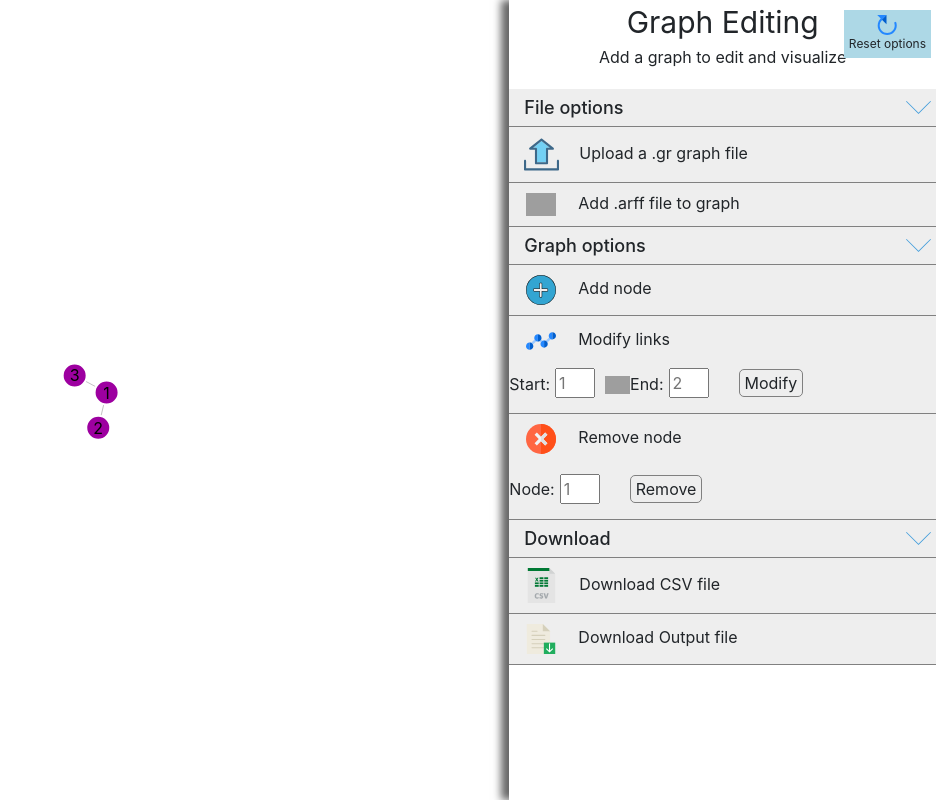
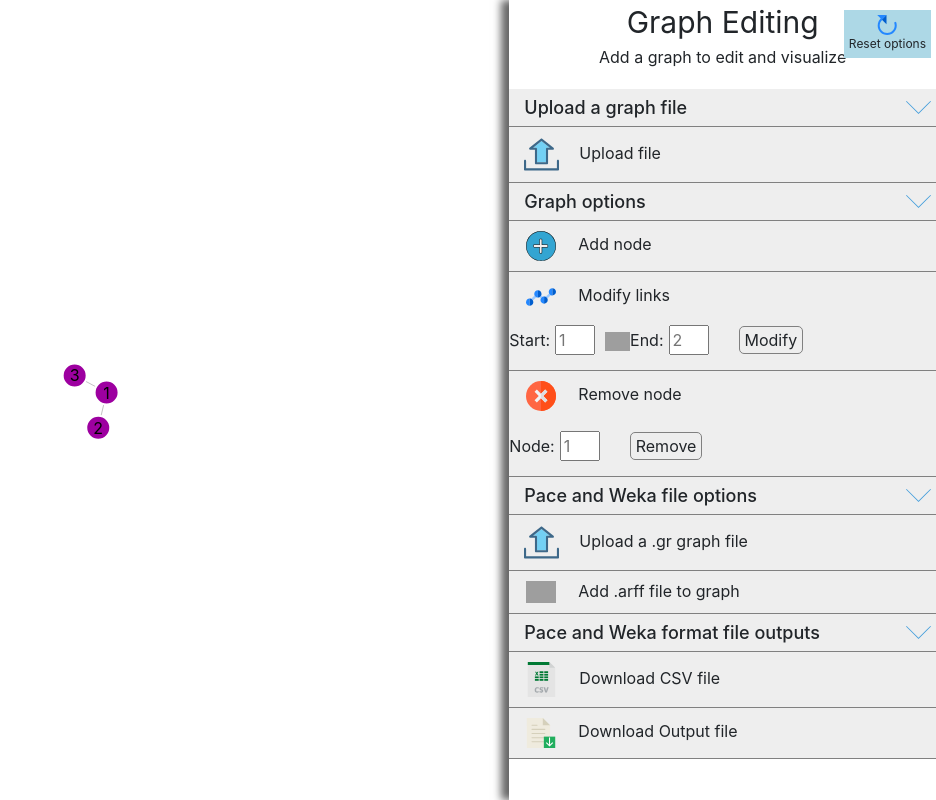
Before and after one commit to Melosid/graphediting, a React (Create React App) app: page / in a window 1280 px wide. Shown: the whole page, without its empty margins (344-1280 px from the left). Built offline with nearby package versions, Linux system fonts and the light colour scheme; grey boxes are pictures that could not be loaded.

Commit message:
simple input file draft

```diff
--- a/src/App.js
+++ b/src/App.js
@@ -4,12 +4,27 @@ import './App.css'
 import { SidebarMenu } from './components/sidebarMenu'
 import { ForceGraph } from './components/d3Components/forceGraph'
 import { firstMatrix } from "./data/data";
-import { initialMatrix, finalMatrix, differenceMatrix } from './components/matrixGenerators'
+import { linkInitialMatrix, initialMatrix, finalMatrix, differenceMatrix } from './components/matrixGenerators'
 import { graphGenerator } from './components/d3Components/graphGenerator'
 import { downloadFile } from './components/downloadFile'
 
 const App = () => {
   const reader = new FileReader();
+
+  const [graphFile, setGraphFile] = useState()
+  const handleFileUpload = (ev) => {
+    reader.readAsText(ev.target.files[0], "utf-8");
+    reader.onload = (event) => {
+      setGraphFile(event.target.result);
+      let linkMatrix = linkInitialMatrix(event.target.result)
+      setNumberOfNodes(parseInt(linkMatrix.numberOfNodes))
+      setLinkMatrix(linkMatrix.initialMatrix)
+      let graph = graphGenerator(linkMatrix.initialMatrix)
+      setGraph(graph)
+    };
+    let input = document.getElementById('fileUpload')
+    input.value = ''
+  };
 
   const [grGraphFile, setGrGraphFile] = useState()
   const handleGrFileUpload = (ev) => {
@@ -59,6 +74,7 @@ const App = () => {
 
   const [graph, setGraph] = useState(graphGenerator(firstMatrix))
   const [numberOfNodes, setNumberOfNodes] = useState(3)
+  const [linkMatrix, setLinkMatrix] = useState()
   const [initMatrix, setInitMatrix] = useState()
   const [csvFile, setCsvFile] = useState()
   const [finMatrix, setFinMatrix] = useState()
@@ -193,8 +209,10 @@ const App = () => {
         <ForceGraph graph={graph} />
       </div>
       <SidebarMenu
+        graphFile={graphFile}
         grGraphFile={grGraphFile}
         arffGraphFile={arffGraphFile}
+        handleFileUpload={handleFileUpload}
         handleGrFileUpload={handleGrFileUpload}
         handleArffFileUpload={handleArffFileUpload}
         handleCsvDownload={handleCsvDownload}
--- a/src/components/matrixGenerators.js
+++ b/src/components/matrixGenerators.js
@@ -1,3 +1,52 @@
+export const linkInitialMatrix = (file) => {
+    var textByLine = file.split("\n");
+    var numberOfNodes = 0
+    var pairsArray = []
+    textByLine.forEach((row) => {
+        var arrayOfLine = row.split(" ");
+        pairsArray.push(arrayOfLine)
+    });
+
+    pairsArray.forEach((pair) => {
+        var biggest = 0
+        var node1 = parseInt(pair[0])
+        var node2 = parseInt(pair[1])
+        if (node1 > node2) {
+            biggest = node1
+        } else {
+            biggest = node2
+        }
+        if (biggest > numberOfNodes) {
+            numberOfNodes = biggest
+        }
+    })
+    console.log("Number of nodes", numberOfNodes);
+
+    var matrix = []
+    for (let i = 0; i < numberOfNodes; i++) {
+        matrix.push([]);
+    }
+    matrix.forEach((row) => {
+        for (let i = 0; i < numberOfNodes; i++) {
+            row.push(0);
+        }
+    });
+
+    pairsArray.forEach((pair) => {
+        let from = pair[0];
+        let to = pair[1];
+        matrix[parseInt(from) - 1][parseInt(to) - 1] = 1;
+        matrix[parseInt(to) - 1][parseInt(from) - 1] = 1;
+    })
+
+    console.log("empty matrix", matrix);
+
+    return {
+        initialMatrix: matrix,
+        numberOfNodes: numberOfNodes,
+    }
+}
+
 export const initialMatrix = (grFile) => {
     var textByLine = grFile.split("\n");
     textByLine = textByLine.filter((line) => line !== "");
--- a/src/components/sidebarMenu.js
+++ b/src/components/sidebarMenu.js
@@ -12,6 +12,8 @@ import csvDoc from '../icons/csvFile.svg'
 import outputDoc from '../icons/outputFile.svg'
 
 export const SidebarMenu = (props) => {
+    const uploadSectionRef = useRef()
+    const uploadSectionMenuIconRef = useRef()
     const fileSectionRef = useRef()
     const fileSectionMenuIconRef = useRef()
     const graphSectionRef = useRef()
@@ -36,6 +38,10 @@ export const SidebarMenu = (props) => {
         setNode2(node2Ref.current.value)
     }
 
+    const uploadGraphFile = () => {
+        document.getElementById("fileUpload").click()
+    }
+
     const uploadGrGraphFile = () => {
         document.getElementById("grUpload").click()
     }
@@ -51,10 +57,10 @@ export const SidebarMenu = (props) => {
         }
     }
 
-    const toggleFileSection = () => {
-        const section = fileSectionRef.current
+    const toggleUploadSection = () => {
+        const section = uploadSectionRef.current
         section.classList.toggle('closed')
-        const icon = fileSectionMenuIconRef.current
+        const icon = uploadSectionMenuIconRef.current
         icon.classList.toggle('rotate')
     }
 
@@ -65,6 +71,13 @@ export const SidebarMenu = (props) => {
         icon.classList.toggle('rotate')
     }
 
+    const toggleFileSection = () => {
+        const section = fileSectionRef.current
+        section.classList.toggle('closed')
+        const icon = fileSectionMenuIconRef.current
+        icon.classList.toggle('rotate')
+    }
+
     const toggleDownloadSection = () => {
         const section = downloadSectionRef.current
         section.classList.toggle('closed')
@@ -72,7 +85,8 @@ export const SidebarMenu = (props) => {
         icon.classList.toggle('rotate')
     }
 
-    return (<div className="options">
+    return (
+        <div className="options">
             <span className="header">Graph Editing</span>
             <span className="description">Add a graph to edit and visualize</span>
             <div className="reset" onClick={props.reset}>
@@ -80,28 +94,18 @@ export const SidebarMenu = (props) => {
                 <span className="resetText">Reset options</span>
             </div>
             <div className="sections">
-            <div className="sectionToggle" onClick={toggleFileSection}>
-                <span className="sectionTitle">File options</span>
-                <img ref={fileSectionMenuIconRef} className="menuIcon" src={downMenu} />
+                <div className="sectionToggle" onClick={toggleUploadSection}>
+                    <span className="sectionTitle">Upload a graph file</span>
+                    <img ref={uploadSectionMenuIconRef} className="menuIcon" src={downMenu} />
                 </div>
-            <div ref={fileSectionRef} className="fileSection">
-                <div className={props.grGraphFile ? 'uploadGr green' : 'uploadGr'} onClick={uploadGrGraphFile}>
+                <div ref={uploadSectionRef} className="fileSection">
+                    <div className={props.grGraphFile ? 'uploadGr green' : 'uploadGr'} onClick={uploadGraphFile}>
                         <img className="uploadIcon" src={uploadIcon} />
-                    <span className="uploadspan">Upload a .gr graph file</span>
+                        <span className="uploadspan">Upload file</span>
                         <input
-                        id="grUpload"
+                            id="fileUpload"
                             type="file"
-                        onChange={props.handleGrFileUpload}
-                        className="noDisplay"
-                    />
-                </div>
-                <div className={props.arffGraphFile ? 'addArff green' : 'addArff'} onClick={uploadArffGraphFile}>
-                    <img className="plusIcon" src={plusSquare} />
-                    <span className="uploadspan">Add .arff file to graph</span>
-                    <input
-                        id="arffUpload"
-                        type="file"
-                        onChange={props.handleArffFileUpload}
+                            onChange={props.handleFileUpload}
                             className="noDisplay"
                         />
                     </div>
@@ -137,8 +141,34 @@ export const SidebarMenu = (props) => {
                         <span className="removeNodeButton" onClick={() => props.removeNode(nodeToRemove)}>Remove</span>
                     </div>
                 </div>
+                <div className="sectionToggle" onClick={toggleFileSection}>
+                    <span className="sectionTitle">Pace and Weka file options</span>
+                    <img ref={fileSectionMenuIconRef} className="menuIcon" src={downMenu} />
+                </div>
+                <div ref={fileSectionRef} className="fileSection">
+                    <div className={props.grGraphFile ? 'uploadGr green' : 'uploadGr'} onClick={uploadGrGraphFile}>
+                        <img className="uploadIcon" src={uploadIcon} />
+                        <span className="uploadspan">Upload a .gr graph file</span>
+                        <input
+                            id="grUpload"
+                            type="file"
+                            onChange={props.handleGrFileUpload}
+                            className="noDisplay"
+                        />
+                    </div>
+                    <div className={props.arffGraphFile ? 'addArff green' : 'addArff'} onClick={uploadArffGraphFile}>
+                        <img className="plusIcon" src={plusSquare} />
+                        <span className="uploadspan">Add .arff file to graph</span>
+                        <input
+                            id="arffUpload"
+                            type="file"
+                            onChange={props.handleArffFileUpload}
+                            className="noDisplay"
+                        />
+                    </div>
+                </div>
                 <div className="sectionToggle" onClick={toggleDownloadSection}>
-                <span className="sectionTitle">Download</span>
+                    <span className="sectionTitle">Pace and Weka format file outputs</span>
                     <img ref={downloadSectionMenuIconRef} className="menuIcon" src={downMenu} />
                 </div>
                 <div ref={downloadSectionRef} className="fileSection">
@@ -152,6 +182,7 @@ export const SidebarMenu = (props) => {
                     </div>
                 </div>
             </div>
-    </div>)
+        </div>
+    )
 
 }
```
Lines whose indentation alone changed are shown as unchanged.
